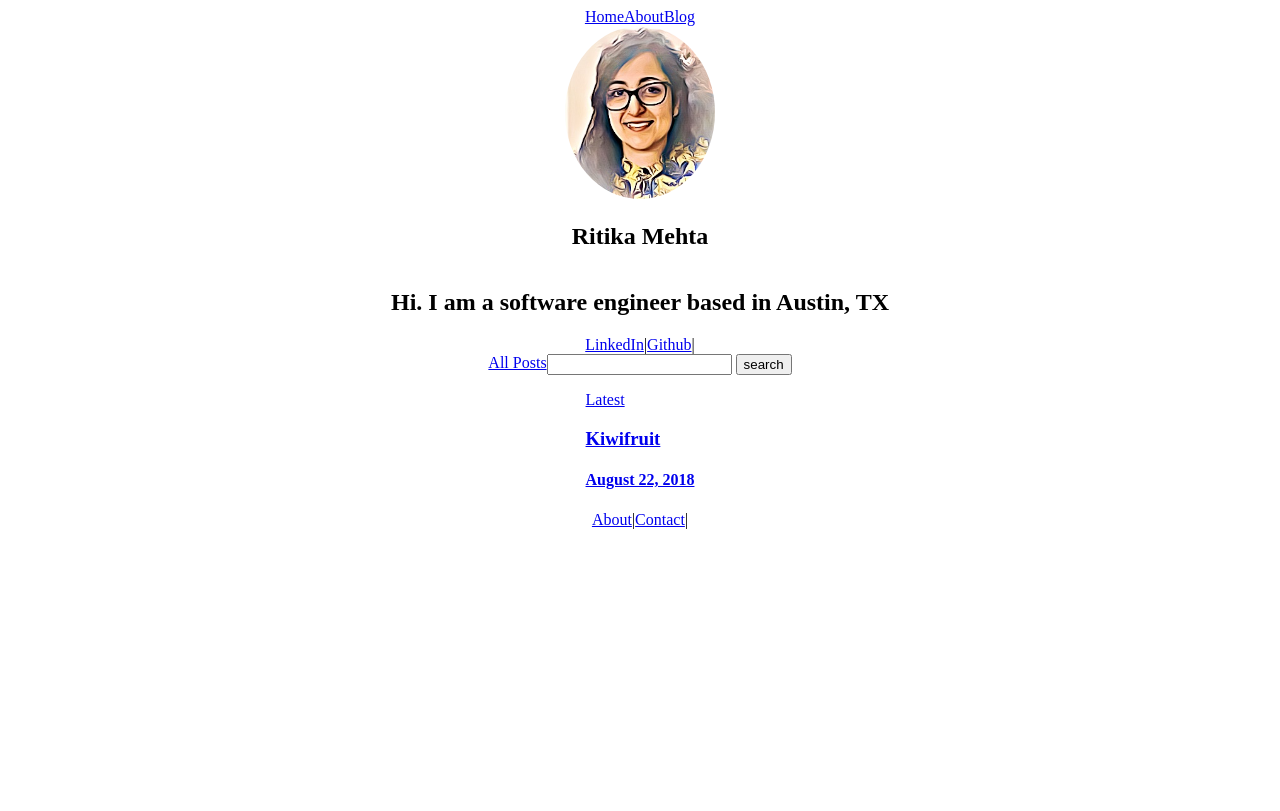
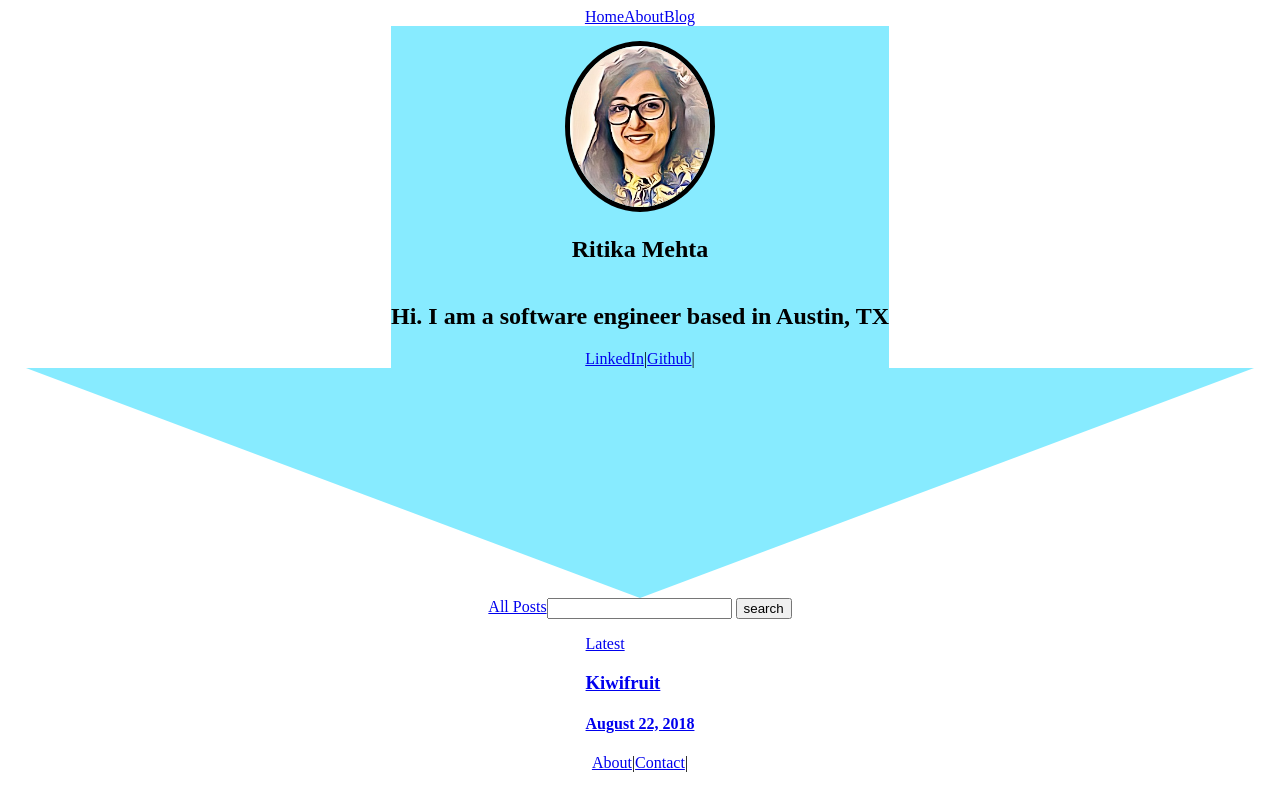
Before and after one commit to mehtarit/Folio, a Jekyll site: the page built from index.html, in a window 1280 px wide. Shown: the top 811 px of the page. Built offline with Jekyll 4.4.1, drawn with Linux system fonts in a browser that asks for light colours.

Commit message:
Add first polygon shape for mobile

```diff
--- a/_layouts/home.html
+++ b/_layouts/home.html
@@ -12,5 +12,6 @@ layout: default
         <a href="https://github.com/mehtarit">Github</a> |
     </nav>
 </section>
+<div class="traingle-bottom"></div>
 
 {{ content }}
--- a/_sass/shapes.scss
+++ b/_sass/shapes.scss
@@ -1,3 +1,11 @@
+$primary-color: rgb(135,235,255);
+
 .rounded {
     border-radius: 50%;
 }
+
+.traingle-bottom {
+    border-left: solid 48vw transparent;
+    border-right: solid 48vw transparent;
+    border-top: solid 18vw $primary-color;
+}
--- a/assets/css/home.scss
+++ b/assets/css/home.scss
@@ -5,8 +5,13 @@
 
 #home-hero {
     @extend %centered;
+    background-color: $primary-color;
 }
 
 #home-logo > img {
-    width: 150px;
+    width: 140px;
+    border: black;
+    border-style: solid;
+    border-width: 5px;
+    margin-top: 15px;
 }
```
